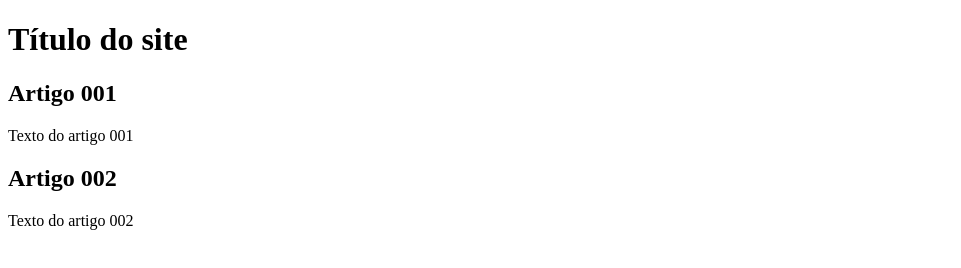
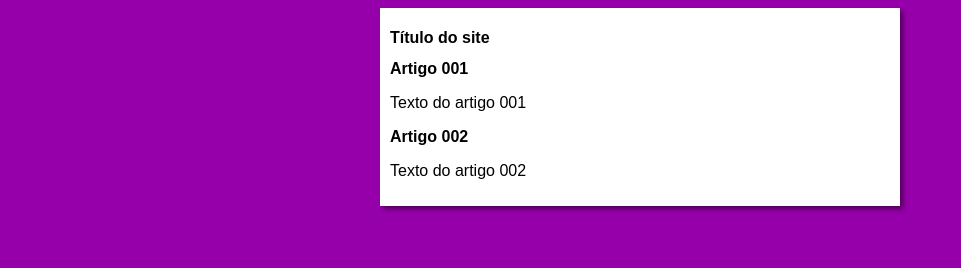
Before and after one commit to jeovadev/projeto-site, a plain HTML site: page index.html in a window 1280 px wide. Shown: the whole page, without its empty margins (0-961 px from the left). Drawn offline with Linux system fonts and the light colour scheme.

Commit message:
Iniciei o design

```diff
--- /dev/null
+++ b/estilos/style.css
@@ -0,0 +1,25 @@
+* {
+
+font-family: Arial, Helvetica, sans-serif;
+font-size: 16px;
+
+}
+
+body
+
+{
+    background-color: rgb(150, 0, 170);
+
+}
+
+main
+
+{
+
+    background-color: white;
+    width: 500px;
+    margin: auto;
+    padding: 10px;
+    box-shadow: 3px 3px 5px rgba(0, 0, 0, 0.473);
+
+}
--- a/index.html
+++ b/index.html
@@ -4,6 +4,7 @@
     <meta charset="UTF-8">
     <meta name="viewport" content="width=device-width, initial-scale=1.0">
     <title>Título do site</title>
+    <link rel="stylesheet" href="estilos/style.css">
 </head>
 <body>
     <main>
```
